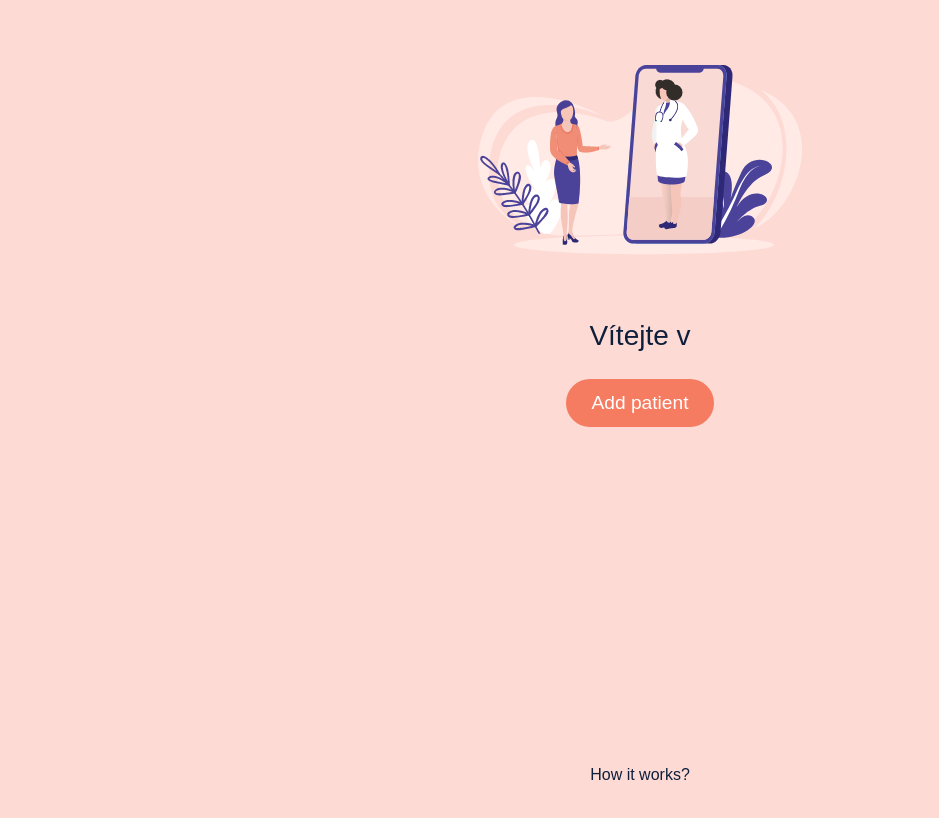
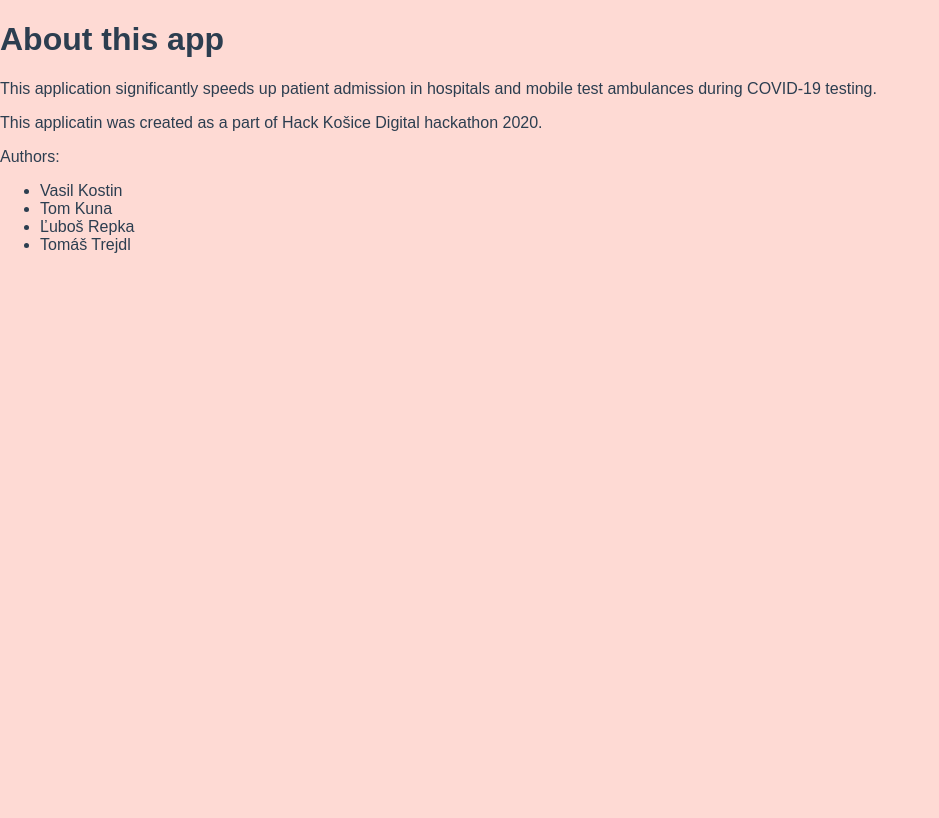
Before and after one commit to Smart-Triage/smart-triage, a Vue app: page /about in a window 1280 px wide. Before the commit this address led to /home. Shown: the top 818 px of the page, without its empty margins (0-939 px from the left). Built offline with nearby package versions, Linux system fonts and the light colour scheme; what vue-head, vue-uuid would draw is missing.

Commit message:
Added How it works and About pages

```diff
--- a/src/components/PatientSummary.vue
+++ b/src/components/PatientSummary.vue
@@ -11,7 +11,20 @@
         <span v-if="step.answerType === 'boolean'">{{
           currentPatient.answers[step.order] === true ? 'ANO' : 'NE'
         }}</span>
-        <span v-else> {{ currentPatient.answers[step.order] }}</span>
+        <span v-else-if="step.answerType === 'checkbox'">
+          <span
+            v-for="option in currentPatient.answers[step.order]"
+            :key="option.value"
+            >{{
+              option.isChecked
+                ? formSteps
+                    .find(s => s.order === step.order)
+                    .options.find(o => o.value === option.value).text + ', '
+                : ''
+            }}</span
+          >
+        </span>
+        <span v-else>{{ currentPatient.answers[step.order] }}</span>
       </div>
     </div>
   </div>
--- a/src/router/index.js
+++ b/src/router/index.js
@@ -81,6 +81,28 @@ const router = new Router({
         authNotRequired: true
       }
     },
+    {
+      path: '/how-it-works',
+      name: 'how-it-works',
+      component: () =>
+        import(
+          /* webpackChunkName: "client-chunk-about" */ '@/views/HowItWorks.vue'
+        ),
+      meta: {
+        authNotRequired: true
+      }
+    },
+    {
+      path: '/about',
+      name: 'about',
+      component: () =>
+        import(
+          /* webpackChunkName: "client-chunk-about" */ '@/views/About.vue'
+        ),
+      meta: {
+        authNotRequired: true
+      }
+    },
     // {
     //   path: '/check-login',
     //   name: 'check-login',
--- /dev/null
+++ b/src/views/About.vue
@@ -0,0 +1,29 @@
+<template>
+  <div>
+    <h1>About this app</h1>
+
+    <p>
+      This application significantly speeds up patient admission in hospitals
+      and mobile test ambulances during COVID-19 testing.
+    </p>
+
+    <p>
+      This applicatin was created as a part of Hack Košice Digital hackathon
+      2020.
+    </p>
+
+    <div>Authors:</div>
+    <ul>
+      <li>Vasil Kostin</li>
+      <li>Tom Kuna</li>
+      <li>Ľuboš Repka</li>
+      <li>Tomáš Trejdl</li>
+    </ul>
+  </div>
+</template>
+
+<script>
+export default {}
+</script>
+
+<style></style>
--- a/src/views/Home.vue
+++ b/src/views/Home.vue
@@ -17,6 +17,9 @@
     <div class="home-page-bottom-link">
       <router-link class="home-page-link" to="/how-it-works"
         >How it works?</router-link
+      >
+      <router-link class="home-page-link" to="/about"
+        >About this app</router-link
       >
     </div>
   </div>
@@ -106,6 +109,8 @@ export default {
       font-weight: 400;
       align-self: flex-end;
       margin-bottom: 1em;
+      margin-left: 3rem;
+      margin-right: 3rem;
     }
   }
 }
--- /dev/null
+++ b/src/views/HowItWorks.vue
@@ -0,0 +1,22 @@
+<template>
+  <div class="container">
+    <h1>How it wokrs</h1>
+    <p>
+      This app is intended for people who are about to be tested for COVID-19.
+      If you're going to the hospital, you can fill this form on your smartphone
+      at home and take your phone to the hospital with you
+    </p>
+
+    <ol>
+      <li>Fill form for yourself</li>
+      <li>[optinal] Fill form for other people who are comming with you</li>
+      <li>Show the QR code to the hospital personnel</li>
+    </ol>
+  </div>
+</template>
+
+<script>
+export default {}
+</script>
+
+<style></style>
```
